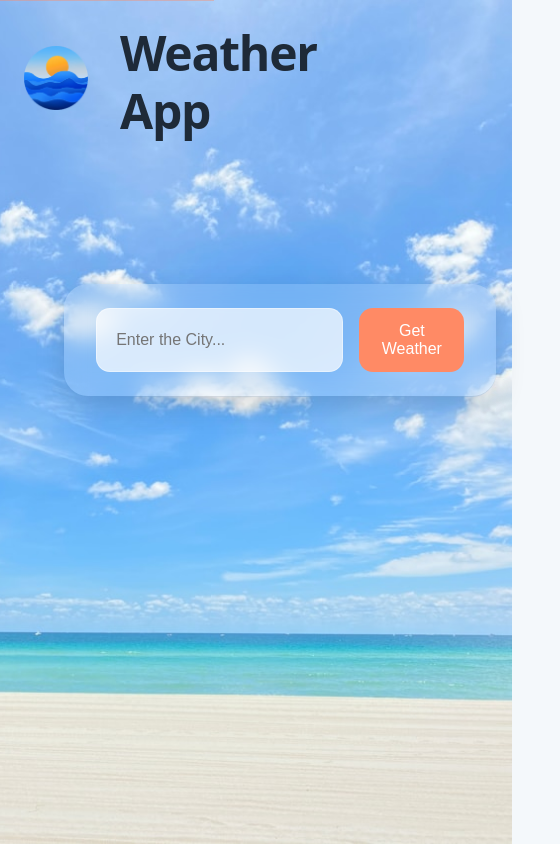
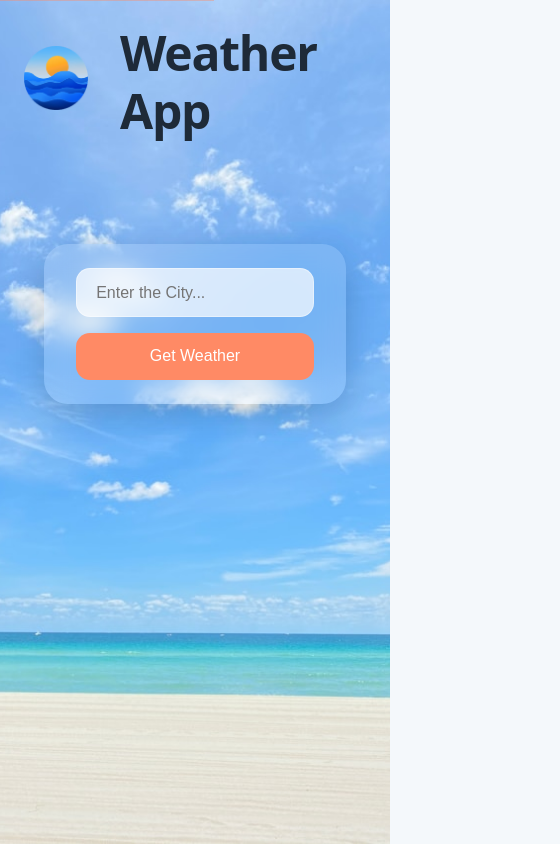
Before and after one commit to adi-25704/weather-app, a React (Vite) app: page / in a window 390 px wide. Shown: the whole page, 560 px wide, since content can reach past the window. Built offline with nearby package versions, Linux system fonts and the light colour scheme.

Commit message:
fix: Trying to fix the issue of site opening a bit zoomed in on the phone

```diff
--- a/package.json
+++ b/package.json
@@ -7,7 +7,9 @@
     "dev": "vite",
     "build": "tsc -b && vite build",
     "lint": "eslint .",
-    "preview": "vite preview"
+    "preview": "vite preview",
+    "predeploy": "npm run build",
+  "deploy": "gh-pages -d dist"
   },
   "dependencies": {
     "react": "^19.2.0",
@@ -22,6 +24,7 @@
     "eslint": "^9.39.1",
     "eslint-plugin-react-hooks": "^7.0.1",
     "eslint-plugin-react-refresh": "^0.4.24",
+    "gh-pages": "^6.3.0",
     "globals": "^16.5.0",
     "typescript": "~5.9.3",
     "typescript-eslint": "^8.48.0",
--- a/src/index.css
+++ b/src/index.css
@@ -118,6 +118,16 @@ h3 { font-size: 1.35rem; }
     background-image: url("./assets/Sunny.jpg");
   }
 
+  #main {
+    max-width: 100%;
+    padding: 1rem 0.75rem;
+  }
+
+  header, main, footer {
+    max-width: 100%;
+    padding: 0 0.75rem;
+  }
+
   h1 {
     font-size: 2rem;
     margin-top: var(--space-md);
@@ -128,6 +138,27 @@ h3 { font-size: 1.35rem; }
   }
   h3 {
     font-size: 1.1rem;
+  }
+
+  .weather-card-main {
+    grid-template-columns: 1fr;
+    gap: var(--space-md);
+  }
+
+  .weather-details {
+    grid-template-columns: 1fr;
+    gap: var(--space-md);
+  }
+
+  #weatherScreen main {
+    flex-direction: column;
+    gap: 0.75rem;
+    padding: 1rem;
+  }
+
+  #weatherScreen input,
+  #weatherScreen button {
+    width: 100%;
   }
 }
 
--- a/vite.config.ts
+++ b/vite.config.ts
@@ -4,5 +4,5 @@ import react from '@vitejs/plugin-react'
 // https://vite.dev/config/
 export default defineConfig({
   plugins: [react()],
-  base: '/weather-app/'
+  base: '/weather-app/',
 })
```
Also changed, not shown: 1 other file (tests, documents, lock files or other folders).
